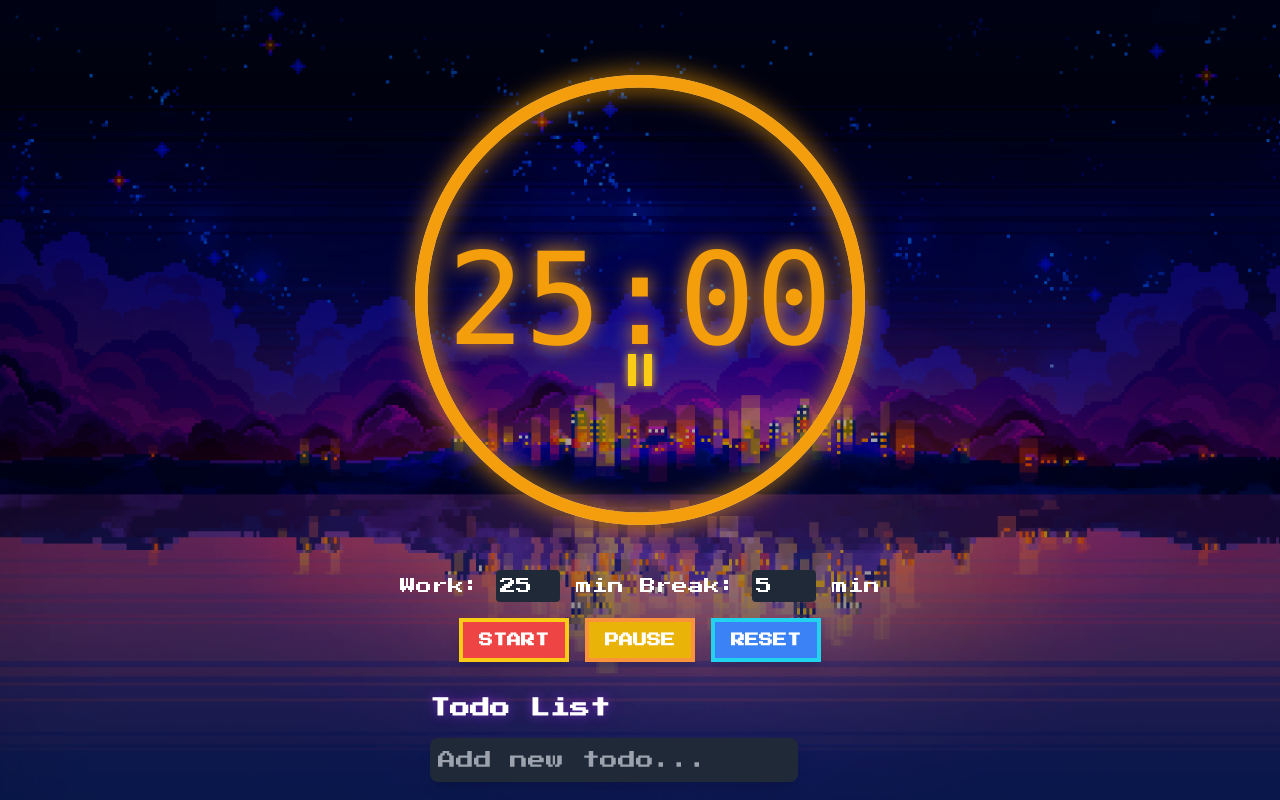
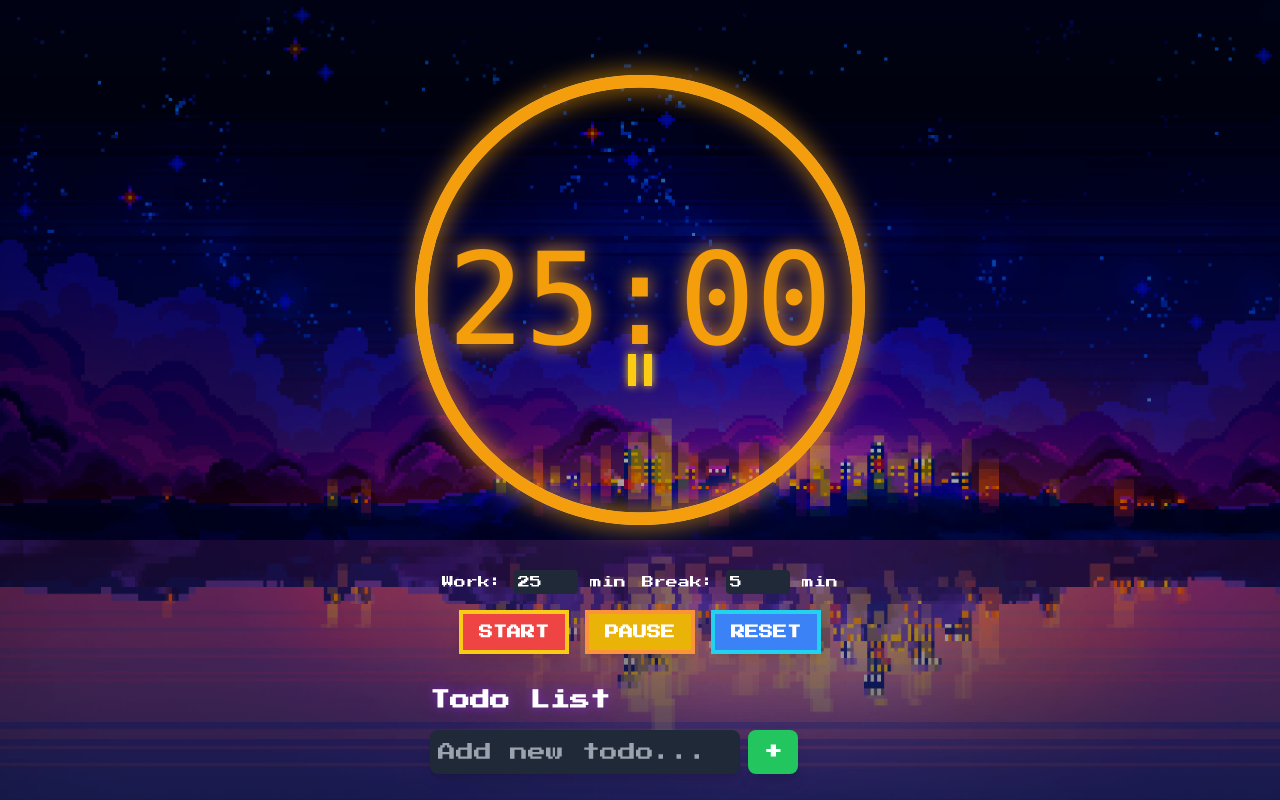
Before and after one commit to fabiobiffi/smart-pomo, a Vue app: page / in a window 1280 px wide. Shown: the top 800 px of the page. Built offline with nearby package versions, Linux system fonts and the light colour scheme.

Commit message:
Add notifications, + button for todos, and UI adjustments

```diff
--- a/src/components/Timer.vue
+++ b/src/components/Timer.vue
@@ -48,11 +48,11 @@
     </div>
      <div class="mt-4 flex flex-col items-center space-y-4">
       <div class="flex space-x-4">
-        <label class="text-white">
-          Work: <input v-model.number="workMinutes" type="number" min="1" max="60" class="w-16 p-1 bg-gray-800 text-white rounded" /> min
+        <label class="text-white text-xs">
+          Work: <input v-model.number="workMinutes" type="number" min="1" max="60" class="w-16 p-1 bg-gray-800 text-white text-xs rounded" /> min
         </label>
-        <label class="text-white">
-          Break: <input v-model.number="breakMinutes" type="number" min="1" max="30" class="w-16 p-1 bg-gray-800 text-white rounded" /> min
+        <label class="text-white text-xs">
+          Break: <input v-model.number="breakMinutes" type="number" min="1" max="30" class="w-16 p-1 bg-gray-800 text-white text-xs rounded" /> min
         </label>
       </div>
       <div class="flex justify-center space-x-4">
@@ -81,7 +81,7 @@
 </template>
 
 <script setup>
-import { ref, computed, onMounted, watch, nextTick } from 'vue'
+import { ref, computed, onMounted, watch } from 'vue'
 
 const workMinutes = ref(parseInt(localStorage.getItem('workMinutes') || '25'))
 const breakMinutes = ref(parseInt(localStorage.getItem('breakMinutes') || '5'))
@@ -112,6 +112,11 @@ const borderColor = computed(() => {
 const startTimer = () => {
   if (!isRunning.value) {
     isRunning.value = true
+    if (!isBreak.value) {
+      showNotification('Work time started!')
+    } else {
+      showNotification('Break time started!')
+    }
     intervalId.value = setInterval(() => {
       if (remainingTime.value > 0) {
         remainingTime.value--
@@ -119,11 +124,13 @@ const startTimer = () => {
         playAlarm()
         if (!isBreak.value) {
           // Start break
+          showNotification('Time for a break!')
           isBreak.value = true
           remainingTime.value = breakMinutes.value * 60
           totalTime.value = breakMinutes.value * 60
         } else {
           // End break, reset to work
+          showNotification('Break over, back to work!')
           resetTimer()
         }
       }
@@ -162,6 +169,18 @@ const playClick = () => {
 
   oscillator.start(audioContext.currentTime)
   oscillator.stop(audioContext.currentTime + 0.1)
+}
+
+onMounted(() => {
+  if ('Notification' in window) {
+    Notification.requestPermission()
+  }
+})
+
+const showNotification = (message) => {
+  if ('Notification' in window && Notification.permission === 'granted') {
+    new Notification('Smart Pomo', { body: message })
+  }
 }
 
 const playAlarm = () => {
--- a/src/components/TodoList.vue
+++ b/src/components/TodoList.vue
@@ -24,14 +24,19 @@
          </button>
        </div>
     </div>
-     <div class="mt-4">
+     <div class="mt-4 flex space-x-2 mb-[100px]">
        <textarea
          v-model="newTodo"
-         @keyup.enter="addTodo"
          placeholder="Add new todo..."
-         class="w-full p-2 bg-gray-800 rounded-lg shadow-lg border-none outline-none text-white text-lg placeholder-gray-400 resize-none overflow-hidden"
+         class="flex-1 p-2 bg-gray-800 rounded-lg shadow-lg border-none outline-none text-white text-lg placeholder-gray-400 resize-none overflow-hidden"
          rows="1"
        ></textarea>
+       <button
+         @click="addTodo"
+         class="px-4 py-2 bg-green-500 hover:bg-green-600 text-white rounded-lg shadow-lg text-lg font-bold"
+       >
+         +
+       </button>
      </div>
   </div>
 </template>
```
